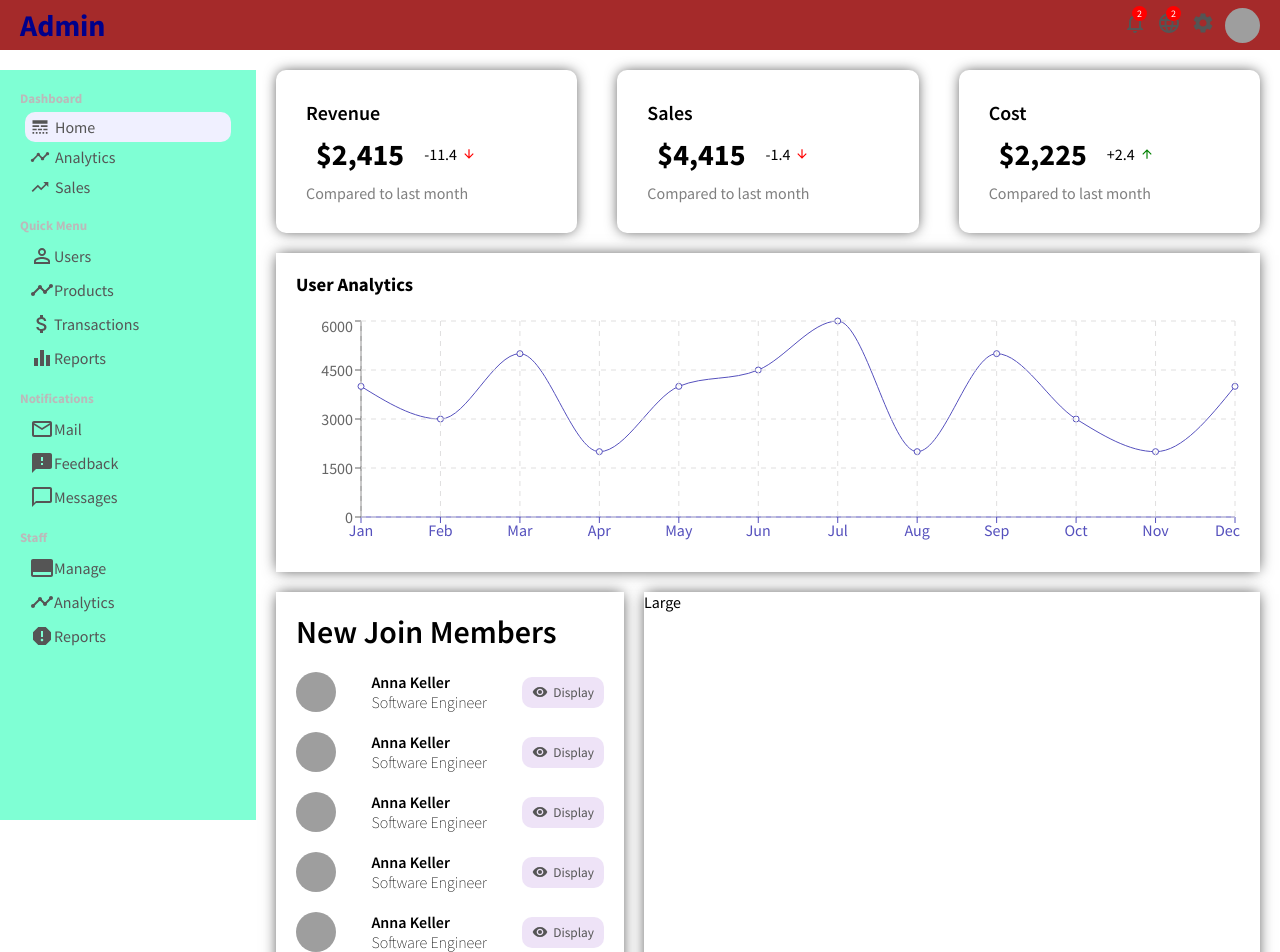
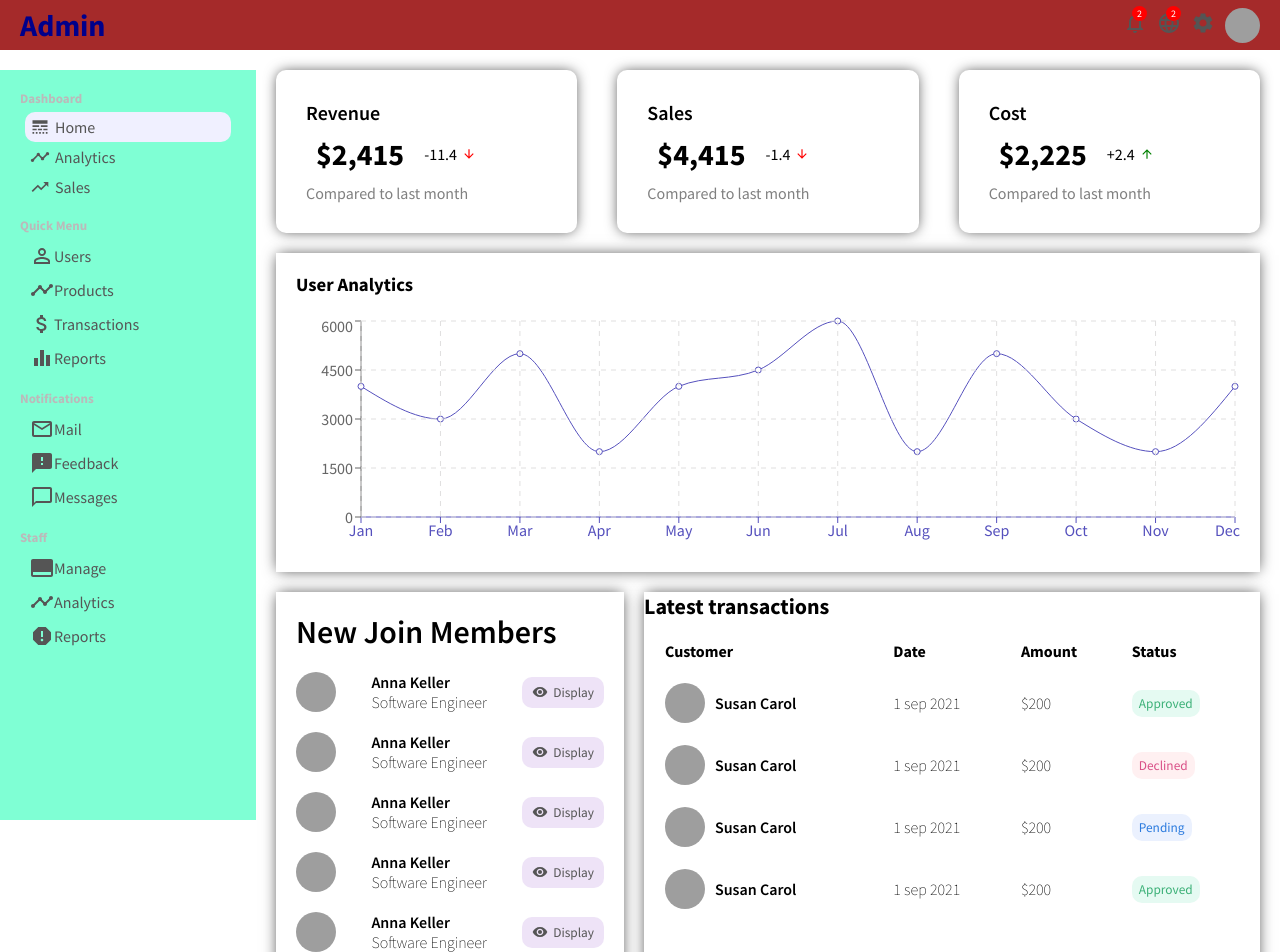
Before and after one commit to Fadahunsiseyi/admin-dashboard, a React (Create React App) app: page / in a window 1280 px wide. Shown: the top 952 px of the page. Built offline with nearby package versions, Linux system fonts and the light colour scheme; grey boxes are pictures that could not be loaded.

Commit message:
added the user information component

```diff
--- a/src/components/widgetLg/WidgetLg.jsx
+++ b/src/components/widgetLg/WidgetLg.jsx
@@ -2,9 +2,71 @@ import React from 'react'
 import './widgetLg.scss'
 
 export default function WidgetLg() {
+
+    const Button = ({type}) => {
+        return (
+            <button className={"widgetLgButton " + type}>{type}</button>
+        )
+    }
     return (
         <div className="widgetLg">
-            Large
+            <h3 className="widgetLgTitle">Latest transactions</h3>
+            <table className="widgetLgTable">
+                <tr className="widgetLgTr">
+                    <th className="widgetLgTh">Customer</th>
+                    <th className="widgetLgTh">Date</th>
+                    <th className="widgetLgTh">Amount</th>
+                    <th className="widgetLgTh">Status</th>
+                </tr>
+                <tr className="widgetLgTr">
+                    <td className="widgetLgUser">
+                        <img src="https://images.pexels.com/photos/4172933/pexels-photo-4172933.jpeg?auto=compress&cs=tinysrgb&dpr=2&h=650&w=940"
+                         alt="" className="widgetLgImg" />
+                         <span className="widgetLgName">Susan Carol</span>
+                    </td>
+                    <td className="widgetLgDate">1 sep 2021</td>
+                    <td className="widgetLgAmount">$200</td>
+                    <td className="widgetLgStatus">
+                        <Button type="Approved"/>
+                    </td>
+                </tr>
+                <tr className="widgetLgTr">
+                    <td className="widgetLgUser">
+                        <img src="https://images.pexels.com/photos/4172933/pexels-photo-4172933.jpeg?auto=compress&cs=tinysrgb&dpr=2&h=650&w=940"
+                         alt="" className="widgetLgImg" />
+                         <span className="widgetLgName">Susan Carol</span>
+                    </td>
+                    <td className="widgetLgDate">1 sep 2021</td>
+                    <td className="widgetLgAmount">$200</td>
+                    <td className="widgetLgStatus">
+                        <Button type="Declined"/>
+                    </td>
+                </tr>
+                <tr className="widgetLgTr">
+                    <td className="widgetLgUser">
+                        <img src="https://images.pexels.com/photos/4172933/pexels-photo-4172933.jpeg?auto=compress&cs=tinysrgb&dpr=2&h=650&w=940"
+                         alt="" className="widgetLgImg" />
+                         <span className="widgetLgName">Susan Carol</span>
+                    </td>
+                    <td className="widgetLgDate">1 sep 2021</td>
+                    <td className="widgetLgAmount">$200</td>
+                    <td className="widgetLgStatus">
+                        <Button type="Pending"/>
+                    </td>
+                </tr>
+                <tr className="widgetLgTr">
+                    <td className="widgetLgUser">
+                        <img src="https://images.pexels.com/photos/4172933/pexels-photo-4172933.jpeg?auto=compress&cs=tinysrgb&dpr=2&h=650&w=940"
+                         alt="" className="widgetLgImg" />
+                         <span className="widgetLgName">Susan Carol</span>
+                    </td>
+                    <td className="widgetLgDate">1 sep 2021</td>
+                    <td className="widgetLgAmount">$200</td>
+                    <td className="widgetLgStatus">
+                        <Button type="Approved"/>
+                    </td>
+                </tr>
+            </table>
         </div>
     )
 }
--- a/src/components/widgetLg/widgetLg.css
+++ b/src/components/widgetLg/widgetLg.css
@@ -1 +1 @@
-.widgetLg{flex:2;box-shadow:0px 0px 14px -2px rgba(0,0,0,.75);-webkit-box-shadow:0px 0px 14px -2px rgba(0,0,0,.75);-moz-box-shadow:0px 0px 14px -2px rgba(0,0,0,.75)}
+.widgetLg{flex:2;box-shadow:0px 0px 14px -2px rgba(0,0,0,.75);-webkit-box-shadow:0px 0px 14px -2px rgba(0,0,0,.75);-moz-box-shadow:0px 0px 14px -2px rgba(0,0,0,.75)}.widgetLg .widgetLgTitle{font-size:22px;font-weight:700}.widgetLg .widgetLgTable{width:100%;border-spacing:20px}.widgetLg .widgetLgTable .widgetLgTh{text-align:left}.widgetLg .widgetLgTable .widgetLgUser{display:flex;align-items:center;font-weight:600}.widgetLg .widgetLgTable .widgetLgDate,.widgetLg .widgetLgTable .widgetLgAmount{font-weight:300}.widgetLg .widgetLgImg{width:40px;height:40px;border-radius:50%;margin-right:10px}.widgetLg .widgetLgButton{padding:5px 7px;border:none;border-radius:10px}.widgetLg .widgetLgButton.Approved{background-color:#e5faf2;color:#3bb077}.widgetLg .widgetLgButton.Declined{background-color:#fff0f1;color:#d95087}.widgetLg .widgetLgButton.Pending{background-color:#ebf1fe;color:#2a7ade}
--- a/src/components/widgetLg/widgetLg.scss
+++ b/src/components/widgetLg/widgetLg.scss
@@ -4,4 +4,54 @@
     box-shadow: 0px 0px 14px -2px rgba(0,0,0,0.75);
     -webkit-box-shadow: 0px 0px 14px -2px rgba(0,0,0,0.75);
     -moz-box-shadow: 0px 0px 14px -2px rgba(0,0,0,0.75);
+
+    .widgetLgTitle {
+         font-size: 22px;
+         font-weight: 700;
+    }
+
+    .widgetLgTable {
+        width: 100%;
+        border-spacing: 20px;
+
+        .widgetLgTh {
+            text-align: left;
+        }
+        .widgetLgUser {
+            display: flex;
+            align-items: center;
+            font-weight: 600;
+        }
+
+        .widgetLgDate,.widgetLgAmount {
+            font-weight: 300;
+        }
+    }
+
+    .widgetLgImg {
+        width: 40px;
+        height: 40px;
+        border-radius: 50%;
+        margin-right: 10px;
+    }
+
+    .widgetLgButton {
+        padding: 5px 7px;
+        border: none;
+        border-radius: 10px;
+
+        &.Approved {
+            background-color: #e5faf2;
+            color: #3bb077;
+        }
+        &.Declined {
+            background-color: #fff0f1;
+            color: #d95087;
+        }
+        &.Pending {
+            background-color: #ebf1fe;
+            color: #2a7ade;
+        }
+    }
+
 }
```
